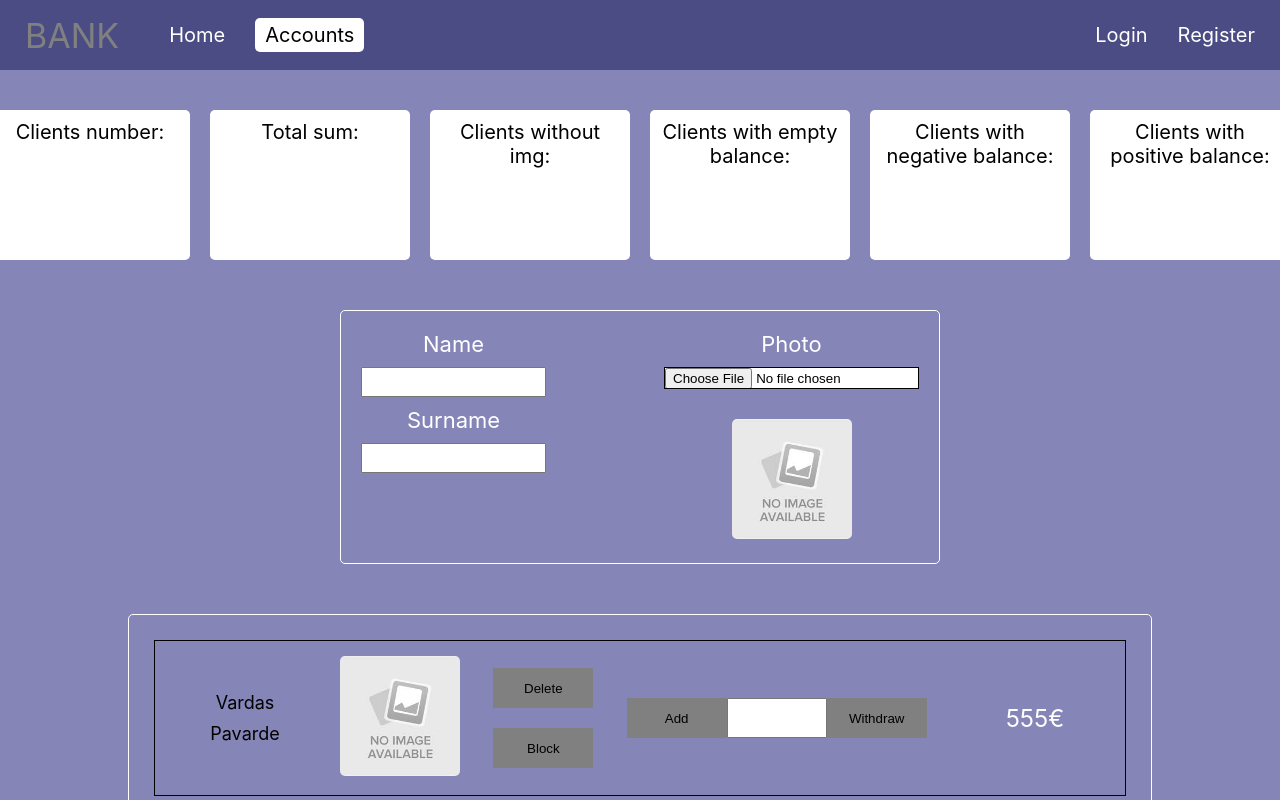
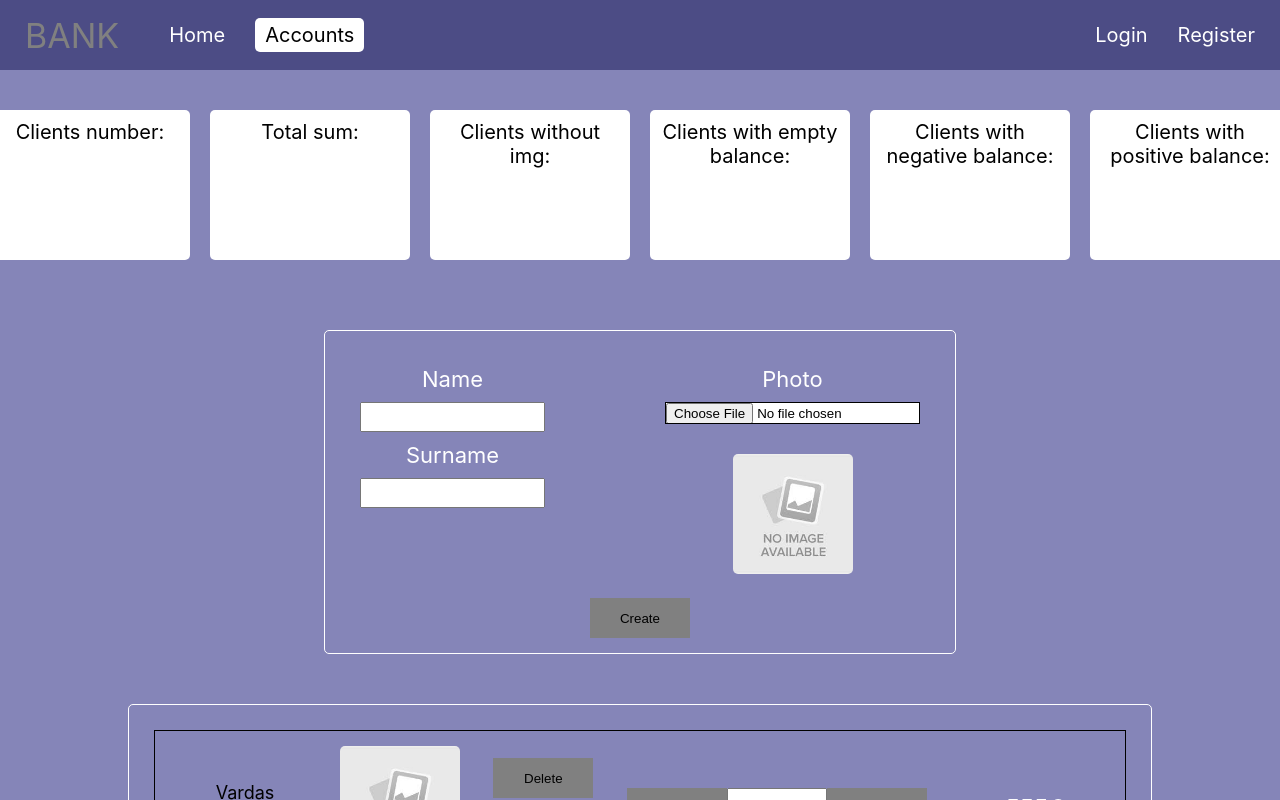
Before and after one commit to SigitaZaromskiene/Bank-with-DB, a React (Create React App) app in the folder bankwithdb/: page / in a window 1280 px wide. Both pictures are taken after a click on the item "Accounts". Shown: the top 800 px of the page. Built offline with nearby package versions, Linux system fonts and the light colour scheme.

Commit message:
create btn

```diff
--- a/bankwithdb/src/App.scss
+++ b/bankwithdb/src/App.scss
@@ -143,8 +143,7 @@
     .create-account-form {
       @include flex(space-between, flex-start, row, 10px);
       width: 600px;
-      border: 1px solid white;
-      border-radius: 5px;
+
       padding: 20px;
 
       input {
@@ -248,3 +247,11 @@ select {
   font-size: 18px;
   cursor: pointer;
 }
+
+.border {
+  border: 1px solid white;
+  border-radius: 5px;
+  margin-top: 20px;
+  padding: 15px;
+  text-align: center;
+}
--- a/bankwithdb/src/Components/CreateAccForm.jsx
+++ b/bankwithdb/src/Components/CreateAccForm.jsx
@@ -1,7 +1,9 @@
 import img from "../img/no-photo.jpg";
+import SmallBtn from "./SmallBtn";
 
 function CreateAccountForm() {
   return (
+    <div className="border">
       <form className="create-account-form">
         <div className="account-form-left">
           <div className="name-surname">
@@ -21,6 +23,10 @@ function CreateAccountForm() {
           </div>
         </div>
       </form>
+      <div>
+        <SmallBtn text="Create"></SmallBtn>
+      </div>
+    </div>
   );
 }
 
```
Lines whose indentation alone changed are shown as unchanged.
